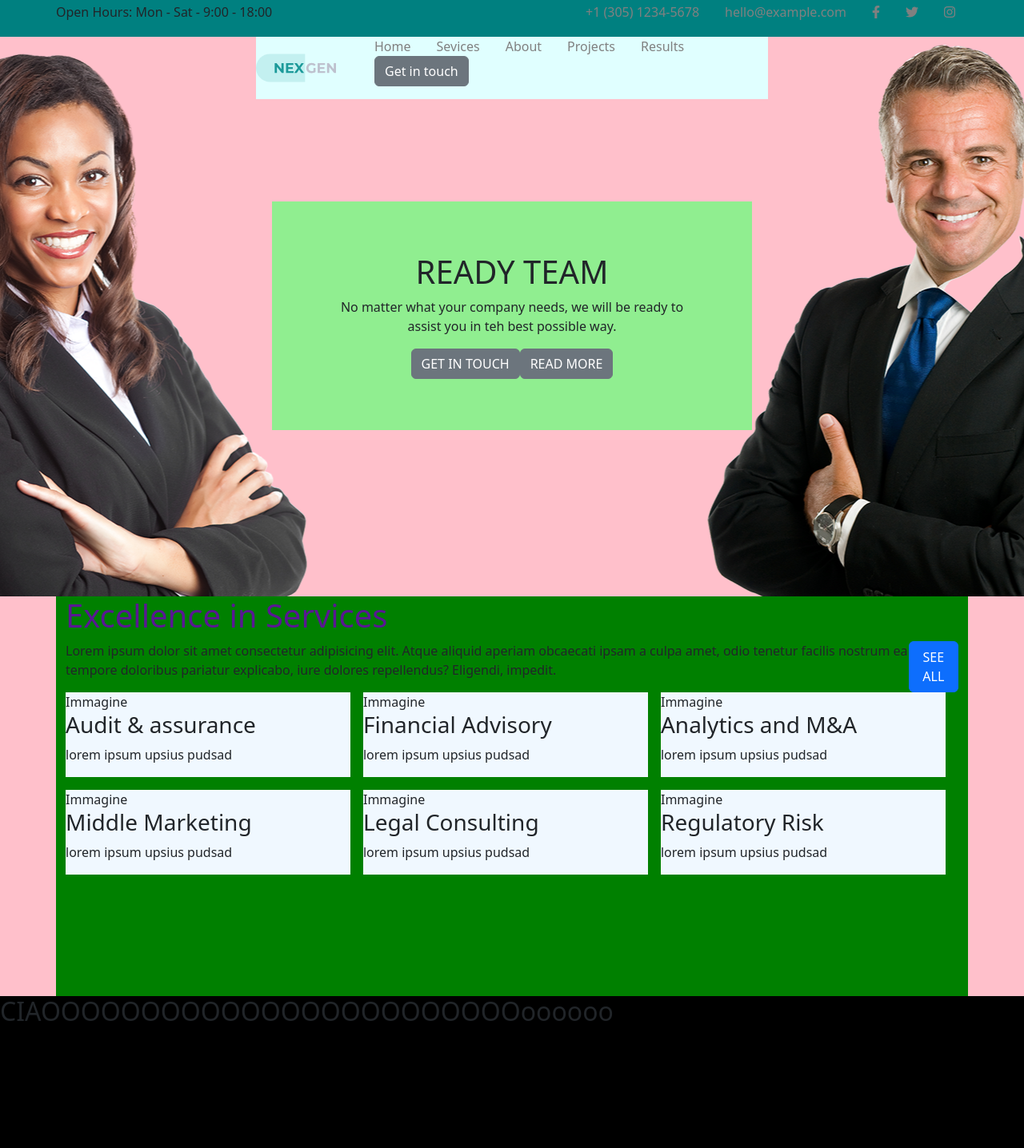
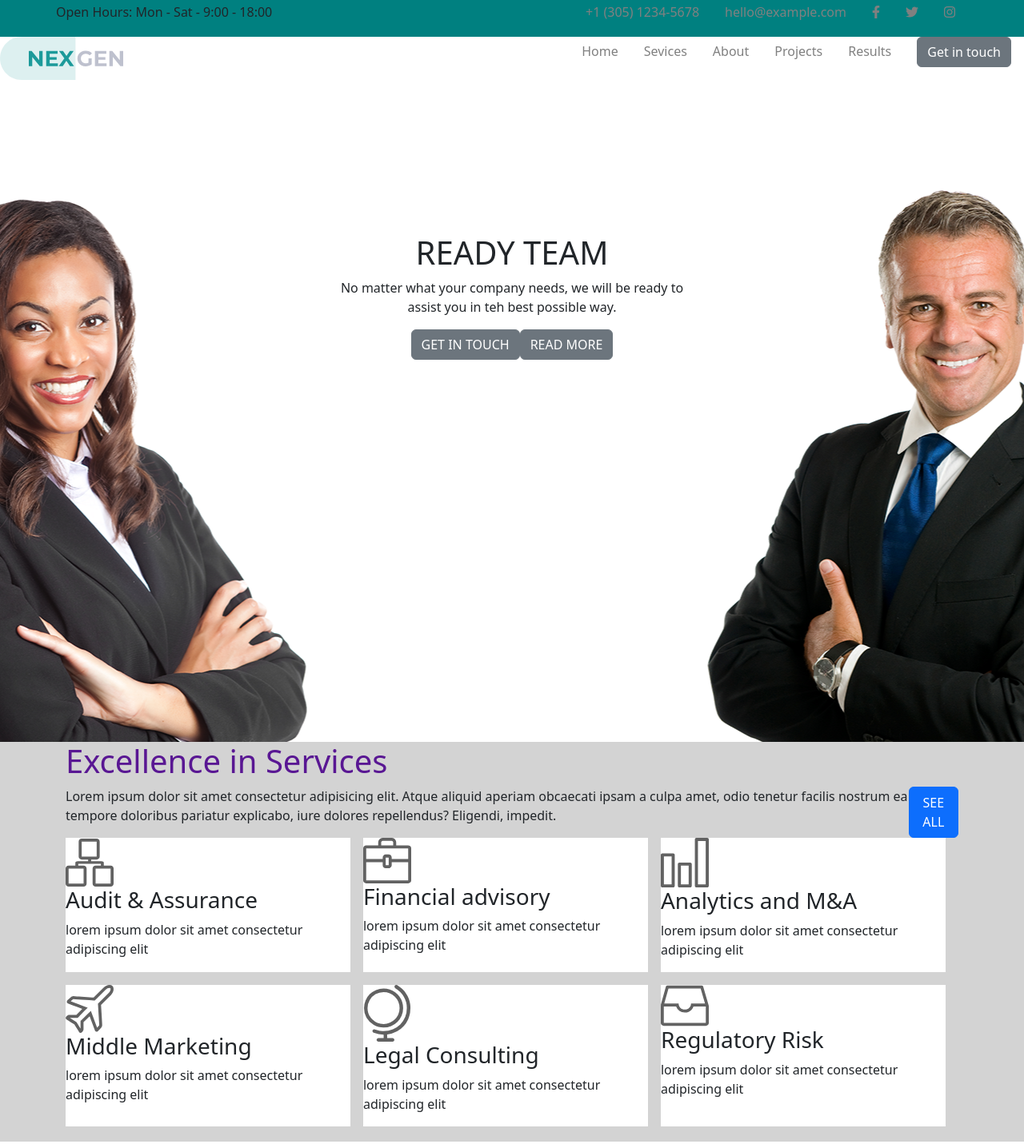
Before and after one commit to MatteoGaloni/proj-html-vuejs, a Vue app: page / in a window 1280 px wide. Shown: the top 1436 px of the page at 80% size. Built offline with nearby package versions, Linux system fonts and the light colour scheme.

Commit message:
add comments

```diff
--- a/index.html
+++ b/index.html
@@ -9,6 +9,8 @@
   <body>
     <div id="app"></div>
     <script type="module" src="/src/main.js"></script>
+    <!-- inserisco cdn per bootstrap e font_awesome, alla fine proverò ad importare le librerie -->
+
     <link rel="stylesheet" href="https://cdnjs.cloudflare.com/ajax/libs/font-awesome/6.3.0/css/all.min.css">
     <link href="https://cdn.jsdelivr.net/npm/bootstrap@5.2.3/dist/css/bootstrap.min.css" rel="stylesheet"
       integrity="sha384-rbsA2VBKQhggwzxH7pPCaAqO46MgnOM80zW1RWuH61DGLwZJEdK2Kadq2F9CUG65" crossorigin="anonymous">
--- a/src/App.vue
+++ b/src/App.vue
@@ -4,6 +4,7 @@ import Jumbotron from './components/Jumbotron.vue'
 import AppMain from './components/AppMain.vue'
 import Cards from './components/Cards.vue'
 import AppFooter from './components/AppFooter.vue'
+import { store } from "./data/store"
 
 
 export default {
@@ -16,13 +17,14 @@ export default {
 
   data() {
     return {
+      store,
+
+      // oggetto passato tramite props all'header per popolare la sezione top Header
       contacts: {
         number: "+1 (305) 1234-5678",
         mail: "hello@example.com",
         address: "Main Avenue, 987",
       },
-
-      servicesList: ["Audit & assurance", "Financial Advisory", "Analytics and M&A", "Middle Marketing", "Legal Consulting", "Regulatory Risk"]
 
     }
   },
@@ -34,10 +36,19 @@ export default {
 </script>
 
 <template>
+  <!-- divido in tre macro componenti per poi aggiungerne altri più specifici  -->
+  <!-- ******************************************************************************** -->
+  <!-- in AppHeader inserisco da html top header e navigation bar,
+     inoltre passo tramite props l'array contacts preso dai data -->
   <AppHeader :contacts="contacts" />
-  <AppMain :servicesList="servicesList" />
+  <!-- ******************************************************************************** -->
+  <!-- in AppMain inserisco il componente Jumbotron - Services - Cards -->
+  <AppMain />
   <Cards />
-  <AppFooter />
+
+  <!-- ******************************************************************************** -->
+  <!-- in AppFooter insrisco da html bottom footer e i classici contatti del footer passandone alcuni tramite props (contacts) -->
+  <AppFooter :contacts="contacts" />
 </template>
 
 <style scoped lang="scss"></style>
--- a/src/components/AppHeader.vue
+++ b/src/components/AppHeader.vue
@@ -1,13 +1,8 @@
 <script>
-import Jumbotron from './Jumbotron.vue'
-
-
-
 export default {
   name: "AppHeader",
 
   components: {
-    Jumbotron,
   },
 
   props: {
@@ -22,15 +17,13 @@ export default {
 
   methods: {
   }
-
-
 }
-
 </script>
 
 <template>
   <header>
-    <div id="nav_bar" class="container d-flex justify-content-between">
+    <!-- top notification bar -->
+    <div id="top_bar" class="container d-flex justify-content-between">
       <div class="left_nav">
         <span>Open Hours: Mon - Sat - 9:00 - 18:00</span>
       </div>
@@ -44,7 +37,25 @@ export default {
         </ul>
       </div>
     </div>
-    <Jumbotron />
+    <!-- ****************************************** -->
+    <!-- navigation bar -->
+    <div id="nav_bar" class="d-flex justify-content-between">
+      <div class="nav_left">
+        <img id="nextGen_logo" src="../assets/images/svg/svg-7.svg" alt="nav_logo">
+      </div>
+      <div class="nav_right">
+        <ul>
+          <li class="list-unstyled">
+            <a class="link" href="#">Home</a>
+            <a class="link" href="#">Sevices</a>
+            <a class="link" href="#">About</a>
+            <a class="link" href="#">Projects</a>
+            <a class="link" href="#">Results</a>
+            <a class="link" href="#"><button class="btn btn-secondary">Get in touch</button></a>
+          </li>
+        </ul>
+      </div>
+    </div>
   </header>
 </template>
 
@@ -52,8 +63,16 @@ export default {
 header {
   background-color: teal;
 
+  #top_bar {
+    padding: 0.2rem 0;
+  }
+
   #nav_bar {
-    padding: 0.2rem 0;
+    background-color: white;
+
+    #nextGen_logo {
+      height: 100%;
+    }
   }
 }
 </style>
--- a/src/components/AppMain.vue
+++ b/src/components/AppMain.vue
@@ -1,52 +1,35 @@
 <script>
+import Jumbotron from './Jumbotron.vue'
 import Services from './Services.vue'
-
-
-
 
 export default {
   name: "AppMain",
 
   components: {
+    Jumbotron,
     Services,
-
-  },
-
-  props: {
-    servicesList: Array,
   },
 
   data() {
     return {
-
-
     }
   },
 
   methods: {
   }
 }
-
 </script>
 
 <template>
   <main>
-    <Services :servicesList="servicesList" />
-    <div class="test">
-      <h2>CIAOOOOOOOOOOOOOOOOOOOOOOOOoooooo</h2>
-      <div></div>
-
-    </div>
+    <Jumbotron />
+    <!-- sto valutando l'idea di usare lo stesso componente sia per la sezione "Services" che per la sezione "About the company" -->
+    <Services />
   </main>
 </template>
 
 <style scoped lang="scss">
 main {
-  background-color: pink;
-}
-
-.test {
-  background-color: black;
-  min-height: 200px;
+  background-color: lightgray;
 }
 </style>
--- a/src/components/Jumbotron.vue
+++ b/src/components/Jumbotron.vue
@@ -16,21 +16,6 @@ export default {
 
 <template>
   <div id="jumbotron_container">
-    <div class="my_container d-flex justify-content-between">
-      <img id="nextGen_logo" src="../assets/images/svg/svg-7.svg" alt="jumbotron">
-      <div id="nav_left">
-        <ul>
-          <li class="list-unstyled">
-            <a class="link" href="#">Home</a>
-            <a class="link" href="#">Sevices</a>
-            <a class="link" href="#">About</a>
-            <a class="link" href="#">Projects</a>
-            <a class="link" href="#">Results</a>
-            <a class="link" href="#"><button class="btn btn-secondary">Get in touch</button></a>
-          </li>
-        </ul>
-      </div>
-    </div>
     <div class="centered_container">
       <h1>READY TEAM</h1>
       <p>No matter what your company needs, we will be ready to assist you in teh best possible way.</p>
@@ -48,14 +33,14 @@ export default {
   min-height: 700px;
   background-image: url(../assets/images/img/bg-parallax.png);
   background-position: center;
-  background-color: pink;
+  background-color: white;
 
   .jumbo_img {
     width: 100%;
   }
 
   .my_container {
-    background-color: lightcyan;
+    background-color: white;
     width: 50%;
     margin: auto;
   }
@@ -63,7 +48,6 @@ export default {
   .centered_container {
     max-width: 600px;
     margin: 8rem auto;
-    background-color: lightgreen;
     padding: 4rem;
     text-align: center;
   }
--- a/src/components/Services.vue
+++ b/src/components/Services.vue
@@ -1,14 +1,16 @@
 <script>
+import { store } from "../data/store"
+
 export default {
   name: "Services",
 
   props: {
-    servicesList: Array,
+
   },
 
   data() {
     return {
-
+      store
     }
   },
 
@@ -27,35 +29,10 @@ export default {
       <button class="btn btn-primary">SEE ALL</button>
     </div>
     <div id="services_cards_container" class="d-flex flex-wrap">
-      <div class="service_card">
-        <div>Immagine</div>
-        <h3>{{ this.servicesList[0] }}</h3>
-        <p>lorem ipsum upsius pudsad</p>
-      </div>
-      <div class="service_card">
-        <div>Immagine</div>
-        <h3>{{ this.servicesList[1] }}</h3>
-        <p>lorem ipsum upsius pudsad</p>
-      </div>
-      <div class="service_card">
-        <div>Immagine</div>
-        <h3>{{ this.servicesList[2] }}</h3>
-        <p>lorem ipsum upsius pudsad</p>
-      </div>
-      <div class="service_card">
-        <div>Immagine</div>
-        <h3>{{ this.servicesList[3] }}</h3>
-        <p>lorem ipsum upsius pudsad</p>
-      </div>
-      <div class="service_card">
-        <div>Immagine</div>
-        <h3>{{ this.servicesList[4] }}</h3>
-        <p>lorem ipsum upsius pudsad</p>
-      </div>
-      <div class="service_card">
-        <div>Immagine</div>
-        <h3>{{ this.servicesList[5] }}</h3>
-        <p>lorem ipsum upsius pudsad</p>
+      <div v-for="item in this.store.servicesList" class="service_card">
+        <img class="service_icon" :src="item.icon" alt="">
+        <h3>{{ item.service }}</h3>
+        <p>{{ item.overview }}</p>
       </div>
     </div>
   </div>
@@ -63,7 +40,6 @@ export default {
 
 <style scoped lang="scss">
 #services_container {
-  background-color: green;
   min-height: 500px;
 
   h1 {
@@ -74,10 +50,14 @@ export default {
     gap: 1rem;
 
     .service_card {
-      background-color: aliceblue;
+      background-color: white;
       width: calc(100% / 3 - 1rem);
+
+      .service_icon {
+        width: 60px;
+      }
+
     }
-
   }
 }
 </style>
--- /dev/null
+++ b/src/data/store.js
@@ -0,0 +1,37 @@
+import { reactive } from 'vue'
+
+export const store = reactive({
+    // array di oggetti per popolare dinamicamente le cards dei servizi
+    servicesList: [
+        {
+            service: "Audit & Assurance",
+            icon: "./src/assets/images/svg/svg-1.svg",
+            overview: "lorem ipsum dolor sit amet consectetur adipiscing elit"
+        },
+        {
+            service: "Financial advisory",
+            icon: "./src/assets/images/svg/svg-2.svg",
+            overview: "lorem ipsum dolor sit amet consectetur adipiscing elit"
+        },
+        {
+            service: "Analytics and M&A",
+            icon: "./src/assets/images/svg/svg-3.svg",
+            overview: "lorem ipsum dolor sit amet consectetur adipiscing elit"
+        },
+        {
+            service: "Middle Marketing",
+            icon: "./src/assets/images/svg/svg-4.svg",
+            overview: "lorem ipsum dolor sit amet consectetur adipiscing elit"
+        },
+        {
+            service: "Legal Consulting",
+            icon: "./src/assets/images/svg/svg-5.svg",
+            overview: "lorem ipsum dolor sit amet consectetur adipiscing elit"
+        },
+        {
+            service: "Regulatory Risk",
+            icon: "./src/assets/images/svg/svg-6.svg",
+            overview: "lorem ipsum dolor sit amet consectetur adipiscing elit"
+        },
+    ]
+})
--- a/src/main.js
+++ b/src/main.js
@@ -1,4 +1,5 @@
 import { createApp } from 'vue'
+// importo file generale per scss
 import './style.scss'
 import App from './App.vue'
 
```
